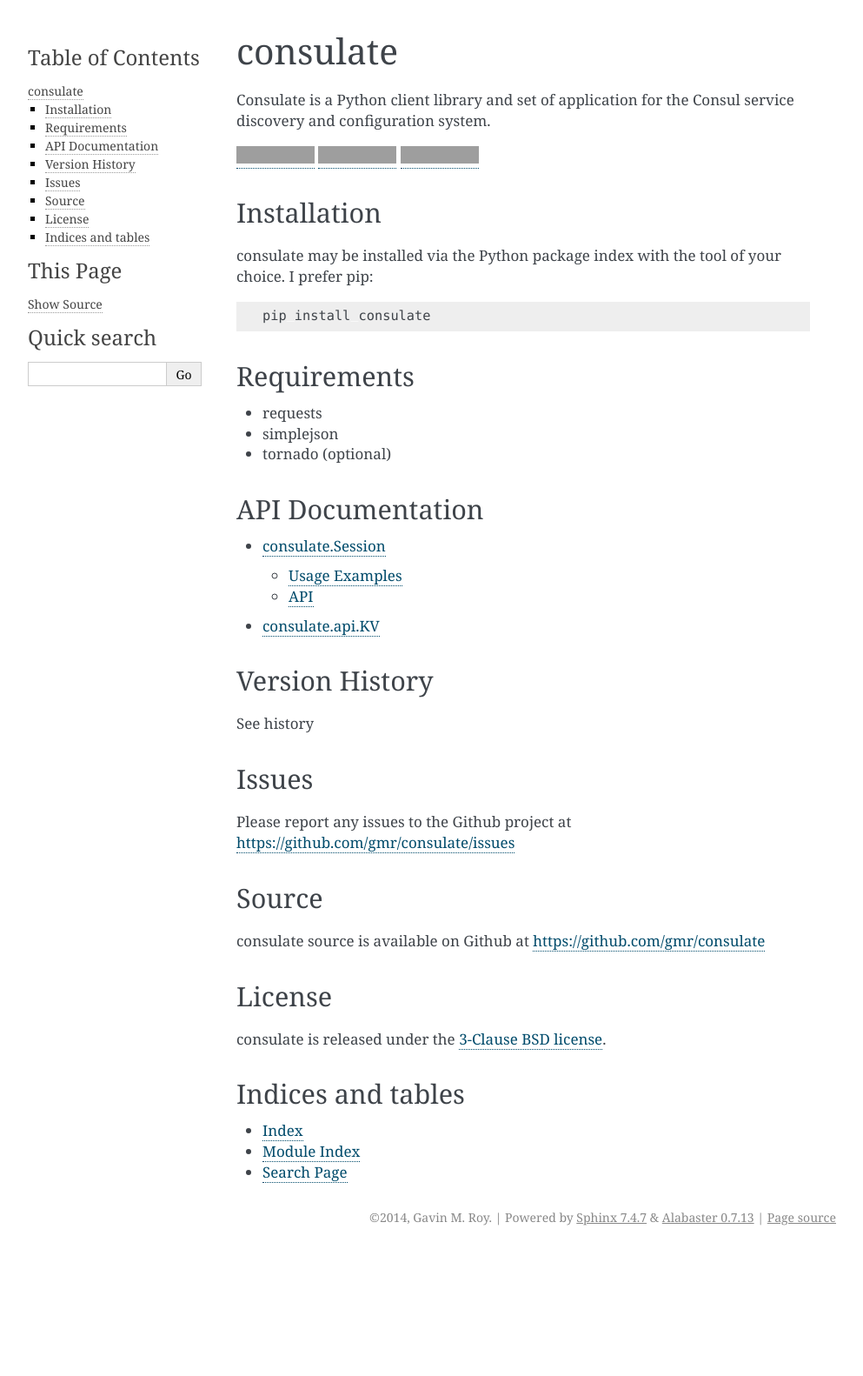
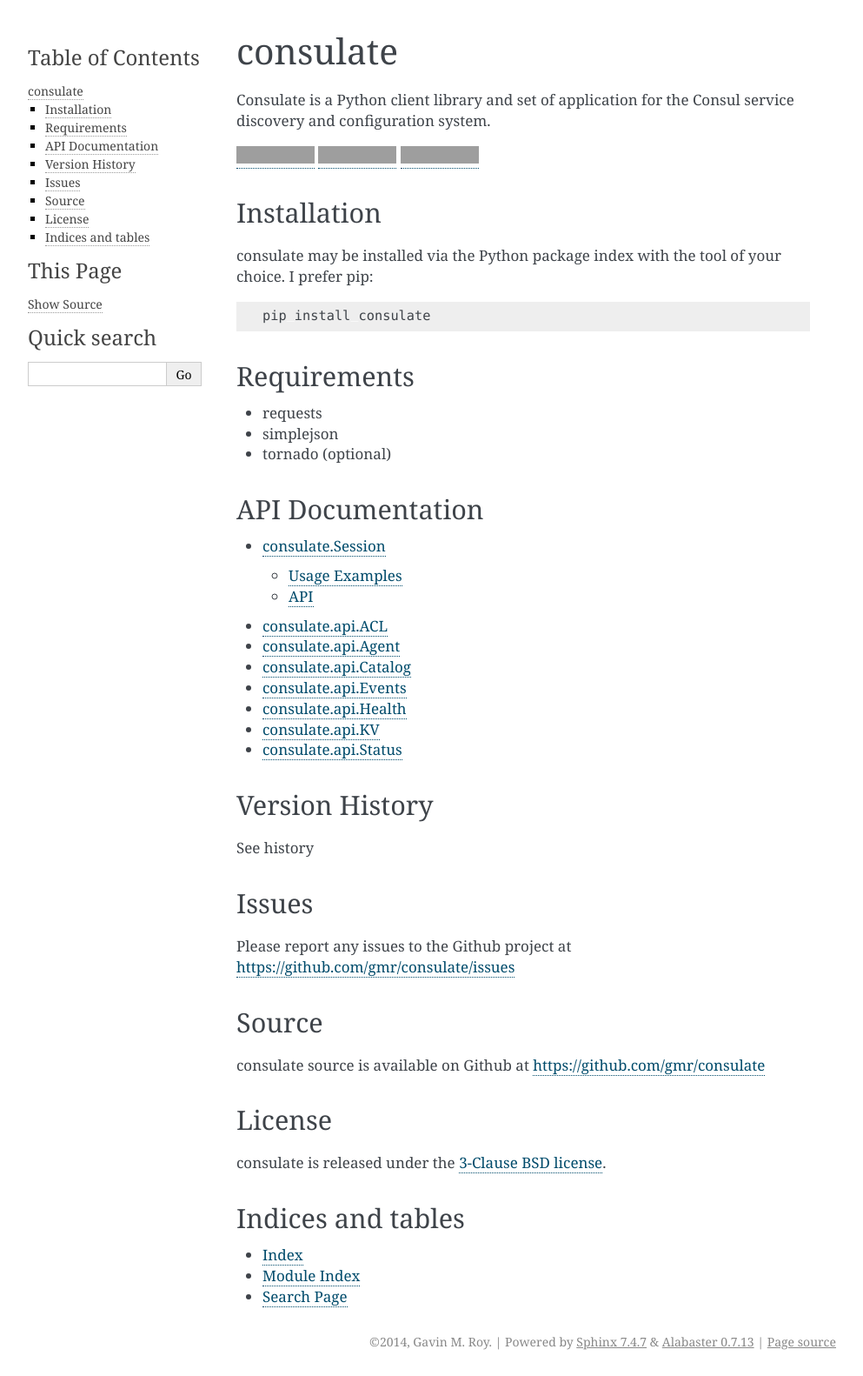
Before and after one commit to gmr/consulate, a Sphinx documentation site: the page built from docs/index.rst, in a window 1280 px wide. Shown: the whole page at 87% size, without its empty margins (148-1141 px from the left). Built offline with Sphinx 7.4.7, drawn with Linux system fonts in a browser that asks for light colours; before the commit the page ends 1439 px from its top, so only the background shows below that; grey boxes are pictures that could not be loaded.

Commit message:
Update docs index

```diff
--- a/docs/index.rst
+++ b/docs/index.rst
@@ -28,7 +28,13 @@
    :maxdepth: 2
 
    session
+   acl
+   agent
+   catalog
+   events
+   health
    kv
+   status
 
 
 Version History
```
